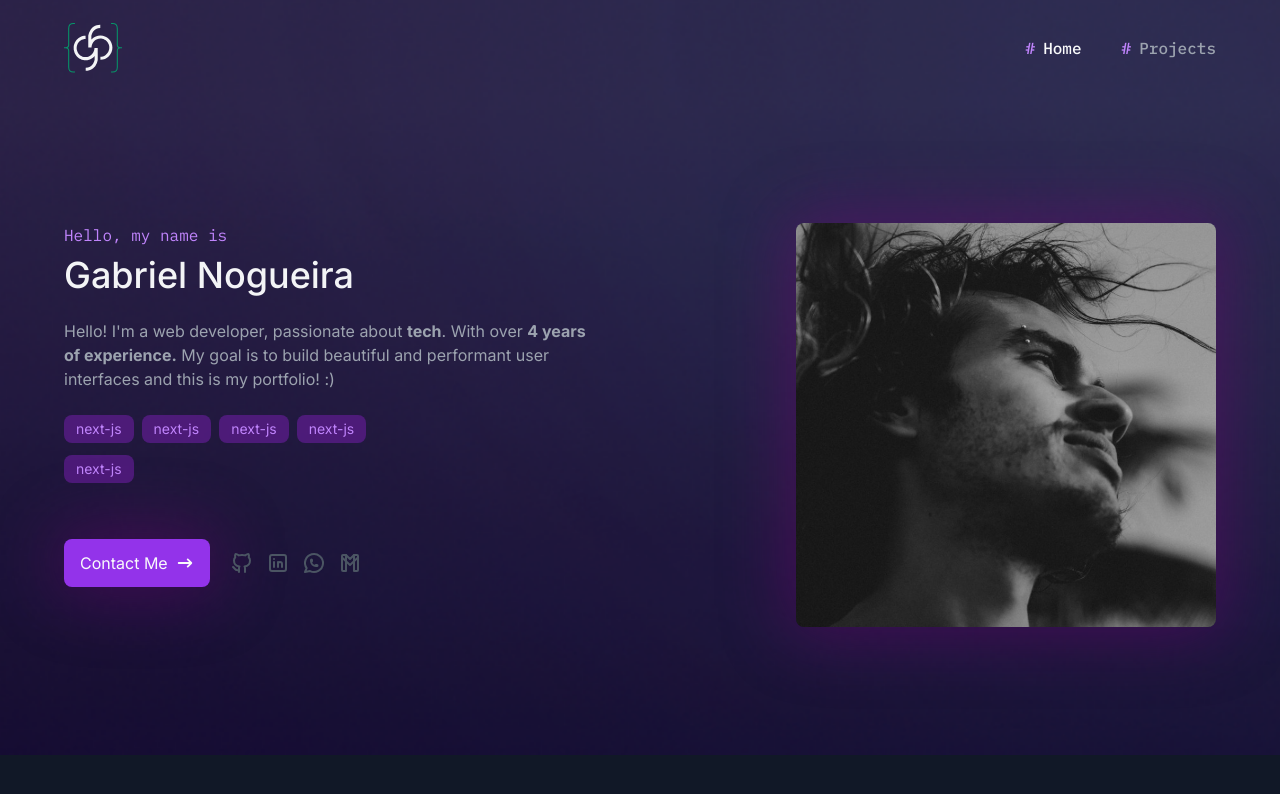
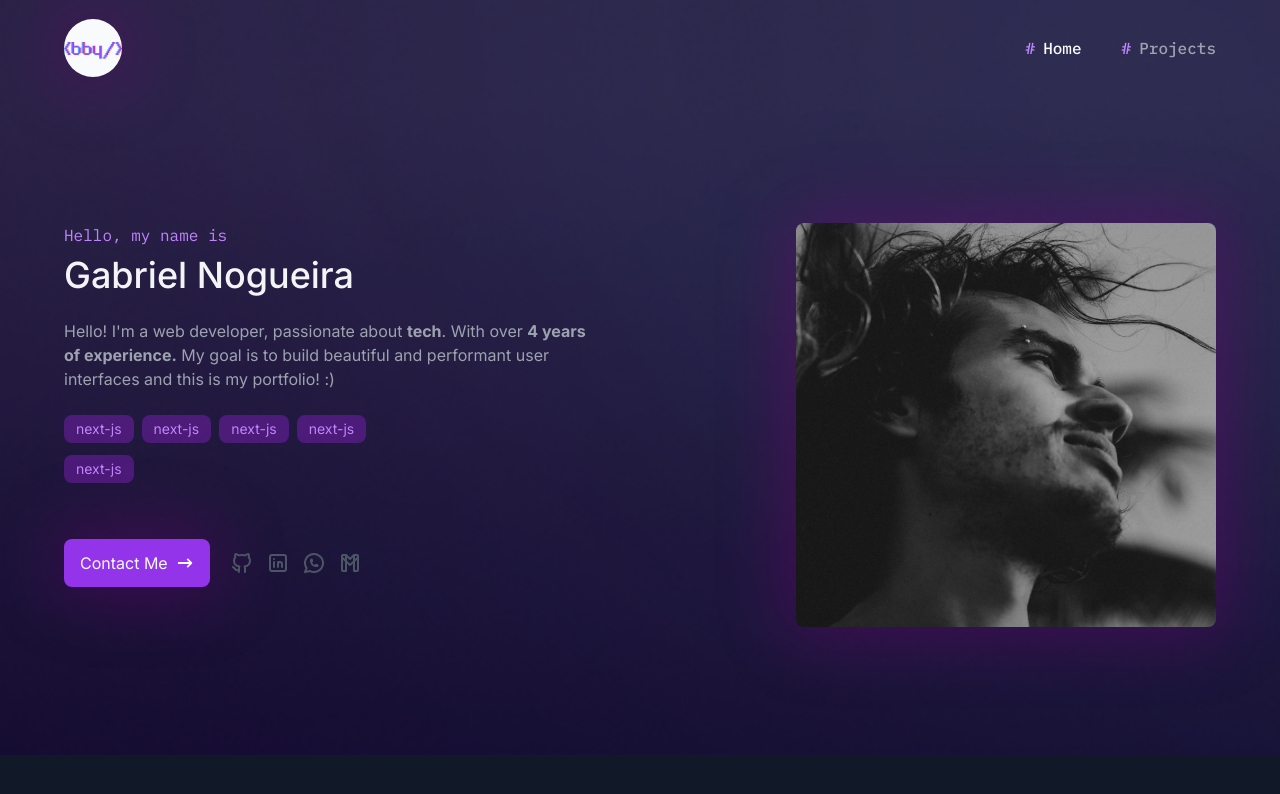
Before and after one commit to bbynog/portfolio, a Next.js app: page / in a window 1280 px wide. Shown: the top 794 px of the page. Built offline with nearby package versions, Linux system fonts and the light colour scheme.

Commit message:
implemented logo updated tailwind variables for shadows

```diff
--- a/app/components/Header/index.tsx
+++ b/app/components/Header/index.tsx
@@ -21,8 +21,9 @@ export const Header = () => {
           <Image
             width={58}
             height={49}
-            src={'/images/logo.svg'}
+            src={'/images/logo.png'}
             alt='Logo Gabriel Nogueira Dev'
+            className='shadow-regular rounded-full'
           />
         </Link>
         <nav className='flex items-center gap-4 sm:gap-10'>
--- a/tailwind.config.js
+++ b/tailwind.config.js
@@ -17,6 +17,7 @@ module.exports = {
         mono: ['var(--font-plex-mono)', 'monospace'],
       },
       boxShadow: {
+        low: '0px 0px 68px 7px rgba(128, 0, 128, 0.15)',
         regular: '0px 0px 68px 7px rgba(128, 0, 128, 0.4)',
         high: '0px 0px 68px 7px rgba(128, 0, 128, 1.0)',
       },
```
Also changed, not shown: public/images/logo.png (added), public/images/logo.svg (deleted).
